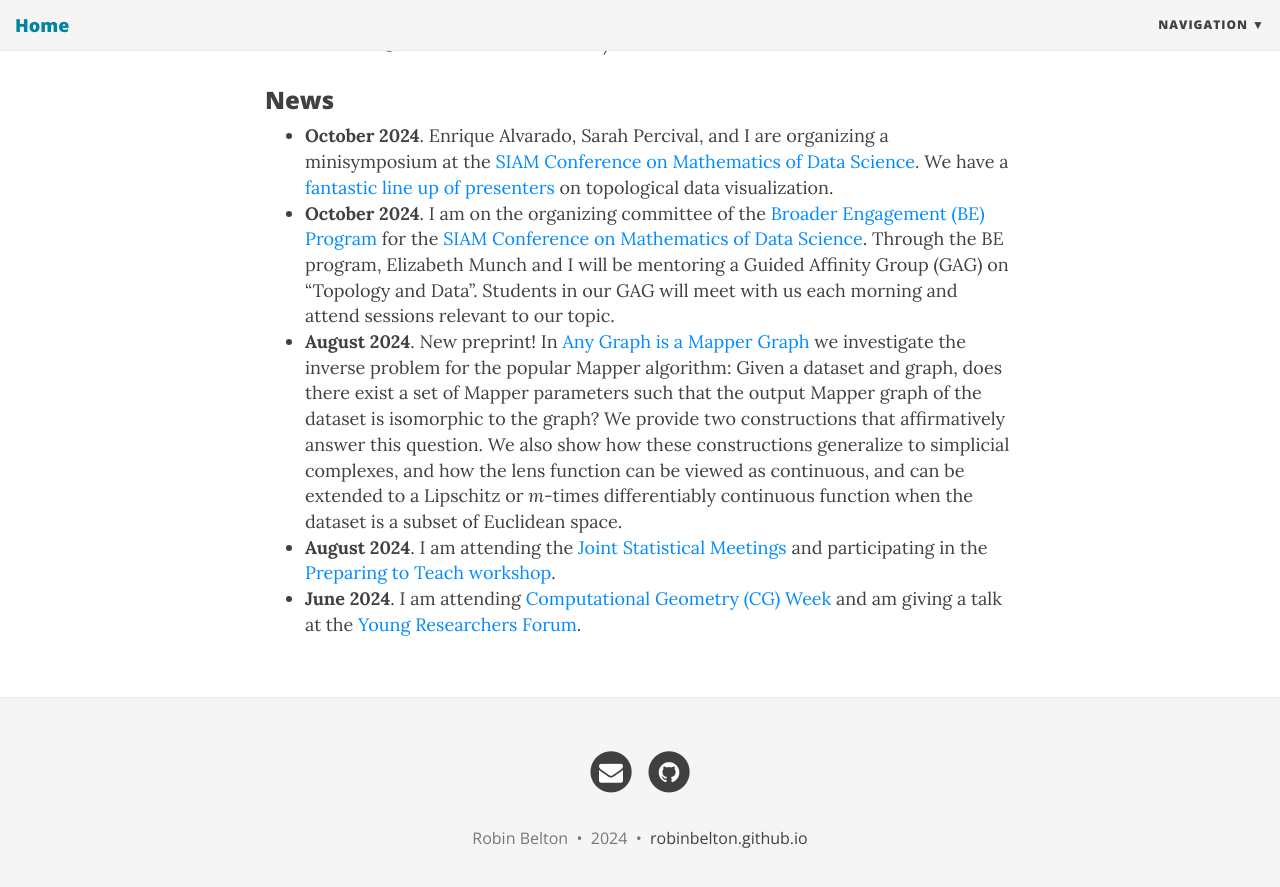
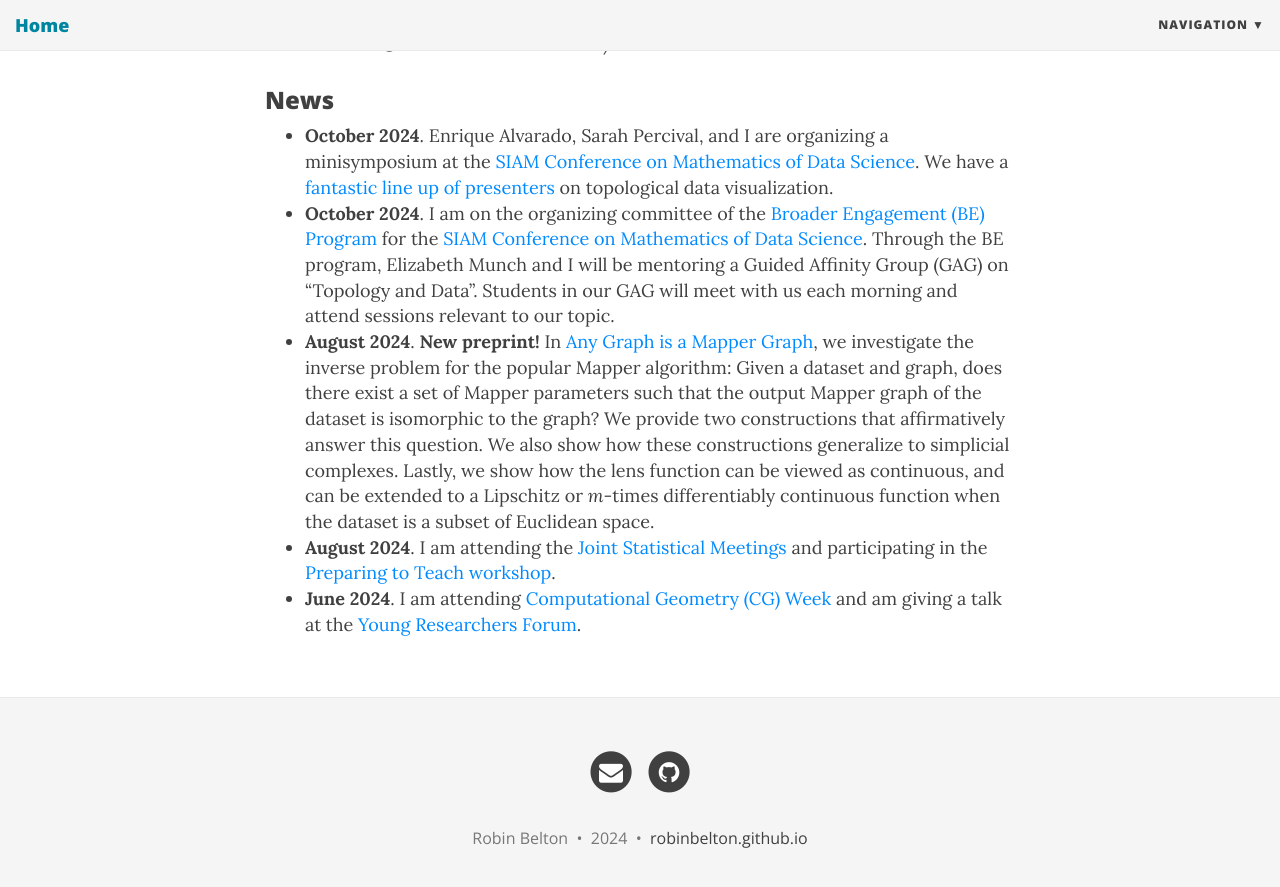
Before and after one commit to robinbelton/robinbelton.github.io, a Jekyll site: the page built from index.html, in a window 1280 px wide and 900 px high, scrolled down 696 px. Shown: the top 887 px of the window. Built offline with Jekyll 4.4.1, drawn with Linux system fonts in a browser that asks for light colours; nearby versions of some CDN libraries; the list of posts is cut into pages by our own code.

Commit message:
Edit homepage

```diff
--- a/index.html
+++ b/index.html
@@ -20,7 +20,7 @@ Hello! I am an Assistant Professor in the Department of Mathematics and Statisti
 <ul>
     <li><b>October 2024</b>. Enrique Alvarado, Sarah Percival, and I are organizing a minisymposium at the <a href= "https://www.siam.org/conferences/cm/conference/mds24">SIAM Conference on Mathematics of Data Science</a>. We have a <a href = "https://meetings.siam.org/sess/dsp_programsess.cfm?SESSIONCODE=80609">fantastic line up of presenters</a> on topological data visualization. </li>
     <li><b>October 2024</b>. I am on the organizing committee of the <a href = "https://shinstitute.org/the-broader-engagement-be-program/"> Broader Engagement (BE) Program</a> for the <a href= "https://www.siam.org/conferences/cm/conference/mds24">SIAM Conference on Mathematics of Data Science</a>. Through the BE program, Elizabeth Munch and I will be mentoring a Guided Affinity Group (GAG) on “Topology and Data”. Students in our GAG will meet with us each morning and attend sessions relevant to our topic.
-    <li><b>August 2024</b>. New preprint! In <a href="https://arxiv.org/pdf/2408.11180v1">Any Graph is a Mapper Graph</a> we investigate the inverse problem for the popular Mapper algorithm: Given a dataset and graph, does there exist a set of Mapper parameters such that the output Mapper graph of the dataset is isomorphic to the graph? We provide two constructions that affirmatively answer this question. We also show how these constructions generalize to simplicial complexes, and how the lens function can be viewed as continuous, and can be extended to a Lipschitz or <em>m</em>-times differentiably continuous function when the dataset is a subset of Euclidean space.</li>
+    <li><b>August 2024</b>. <b>New preprint!</b> In <a href="https://arxiv.org/pdf/2408.11180v1">Any Graph is a Mapper Graph</a>, we investigate the inverse problem for the popular Mapper algorithm: Given a dataset and graph, does there exist a set of Mapper parameters such that the output Mapper graph of the dataset is isomorphic to the graph? We provide two constructions that affirmatively answer this question. We also show how these constructions generalize to simplicial complexes. Lastly, we show how the lens function can be viewed as continuous, and can be extended to a Lipschitz or <em>m</em>-times differentiably continuous function when the dataset is a subset of Euclidean space.</li>
     <li><b>August 2024</b>. I am attending the <a href="https://ww2.amstat.org/meetings/jsm/2024/">Joint Statistical Meetings</a> and participating in the <a href="https://preparingtoteach.org/">Preparing to Teach workshop</a>.</li>
     <li><b>June 2024</b>. I am attending <a href = "https://socg24.athenarc.gr/socg.html">Computational Geometry (CG) Week</a> and am giving a talk at the <a href = "https://socg24.athenarc.gr/yrf.html">Young Researchers Forum</a>.
 </ul>
```
